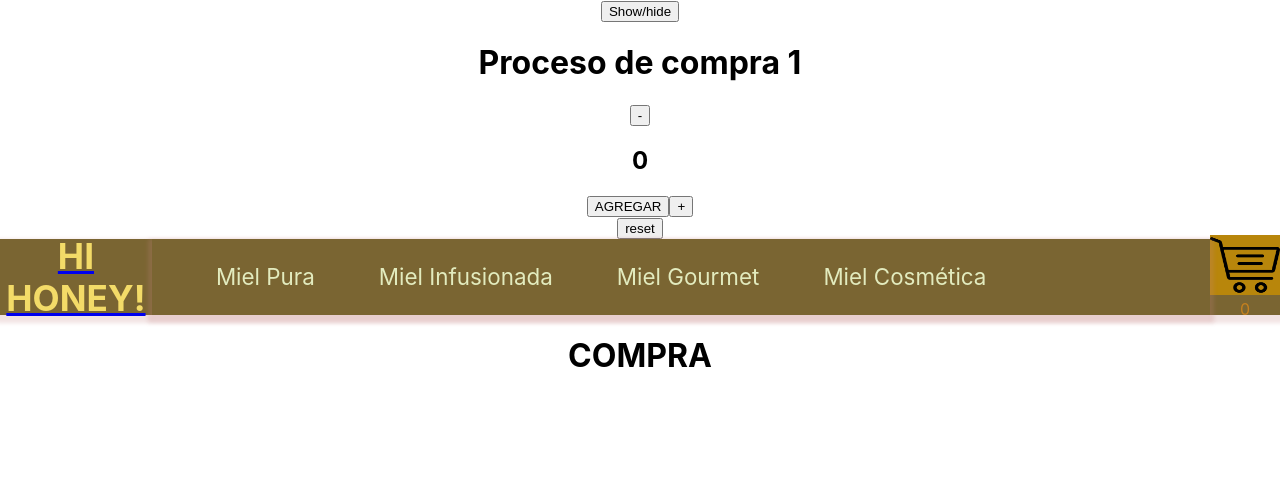
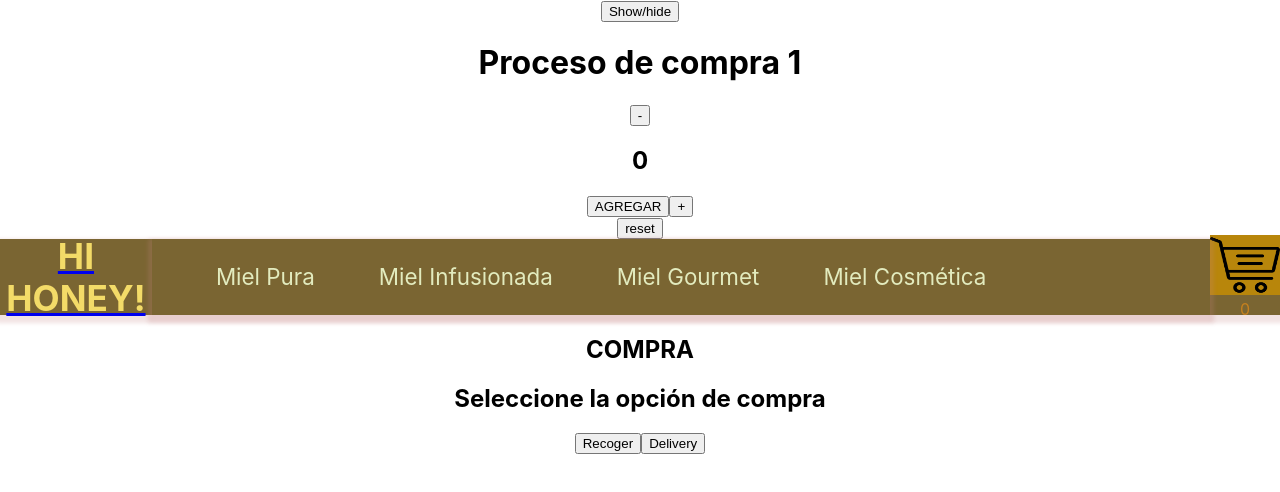
Before and after one commit to dbandhy/tienda, a React (Create React App) app: page /cart in a window 1280 px wide. Shown: the top 492 px of the page. Built offline with nearby package versions, Linux system fonts and the light colour scheme.

Commit message:
Id corregido y todas las paginas abren. Context por desarrollar

```diff
--- a/src/components/Compra/Compra.js
+++ b/src/components/Compra/Compra.js
@@ -1,10 +1,15 @@
 // import { useState, useEffect } from "react"
 // import { getProductos , getProductoByCategoria } from "../../asyncmock"
 // import { useParams } from "react-router-dom"
+import Seleccionar from "../Seleccionar/Seleccionar"
 
 const Compra = () => {
     return (
-        <h1>    COMPRA </h1>
+        <article>
+            <h1>    COMPRA </h1>
+                <h2> Seleccione la opción de compra </h2>
+                        <Seleccionar/>
+        </article>
     )
 
 }
--- a/src/components/Seleccionar/Seleccionar.js
+++ b/src/components/Seleccionar/Seleccionar.js
@@ -1,24 +1,71 @@
-function Seleccionar ({ opciones, onSelect, defaultOpcion}) {
-    return opciones.map (o => (<>
-    <input onChange={(e) => {
-        onSelect(o.value)
-    }}
-    type="radio"
-    name="endulzante"
-    checked={defaultOpcion === o.value}
-    id={o.value}
-    />
+import React, { Component } from "react";
 
-    <label for={o.value}>{o.text}</label>
+class Seleccionar extends Component {
+    recojo() {
+        alert("Te enviaremos la dirección a tu correo electrónico");
+    }
 
-    </>));
+    envio() {
+        alert("Mándanos tu dirección por correo electrónico");
+    }
+
+    render() {
+        return (
+            <div onClick={this.Seleccionar}>
+                <button onClick={this.recojo}>Recoger</button>
+                <button onClick={this.envio}>Delivery</button>
+
+            </div>
+        );
+    }
+
 }
 
-export default function Seleccionar() {
-    const [opcion, setOpcion] = useState(1);
-    const opciones = [{ value: 1, text: "edulcorante"}, { value: 2, text: "azúcar"}];
+export default Seleccionar;
 
-    function opcionSeleccionada(value) {
-       setOpcion(value)
-    }
-}
+
+
+// function Seleccionar() {
+//     function handleSubmit(e) {
+//       e.preventDefault();
+//       console.log('You clicked submit.');
+//     }
+
+//     return (
+//       <form onSubmit={handleSubmit}>
+//         <button type="submit">Escoge la forma de envío</button>
+//       </form>
+//     );
+//   }
+
+// export default Seleccionar
+
+
+
+
+// import { useState } from "react"
+
+// function Seleccionar ({ opciones, onSelect, defaultOpcion}) {
+//     return opciones.map (o => (<>
+//     <input onChange={(e) => {
+//         onSelect(o.value)
+//     }}
+//     type="radio"
+//     name="endulzante"
+//     checked={defaultOpcion === o.value}
+//     id={o.value}
+//     />
+
+//     <label for={o.value}>{o.text}</label>
+
+//     </>));
+// }
+
+// export default Seleccionar() {
+//     const [opcion, setOpcion] = useState(1);
+//     const opciones = [{ value: 1, text: "edulcorante"}, { value: 2, text: "azúcar"}];
+
+//     function opcionSeleccionada(value) {
+//        setOpcion(value)
+//     }
+// }
```
